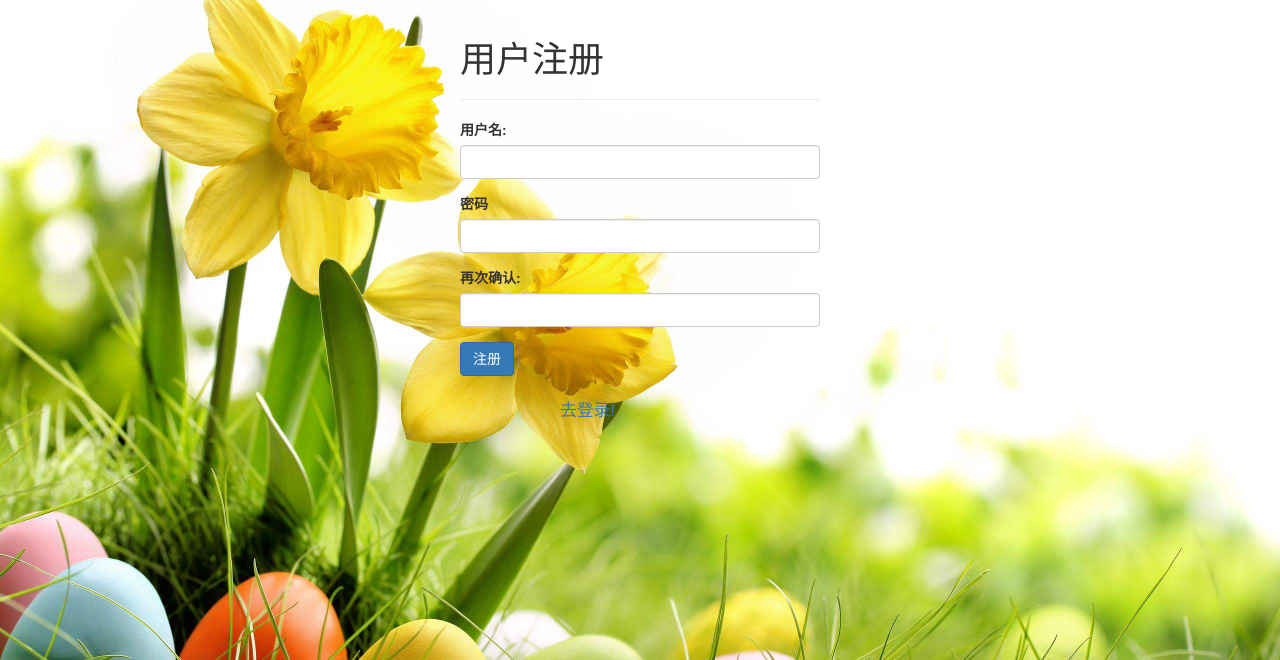
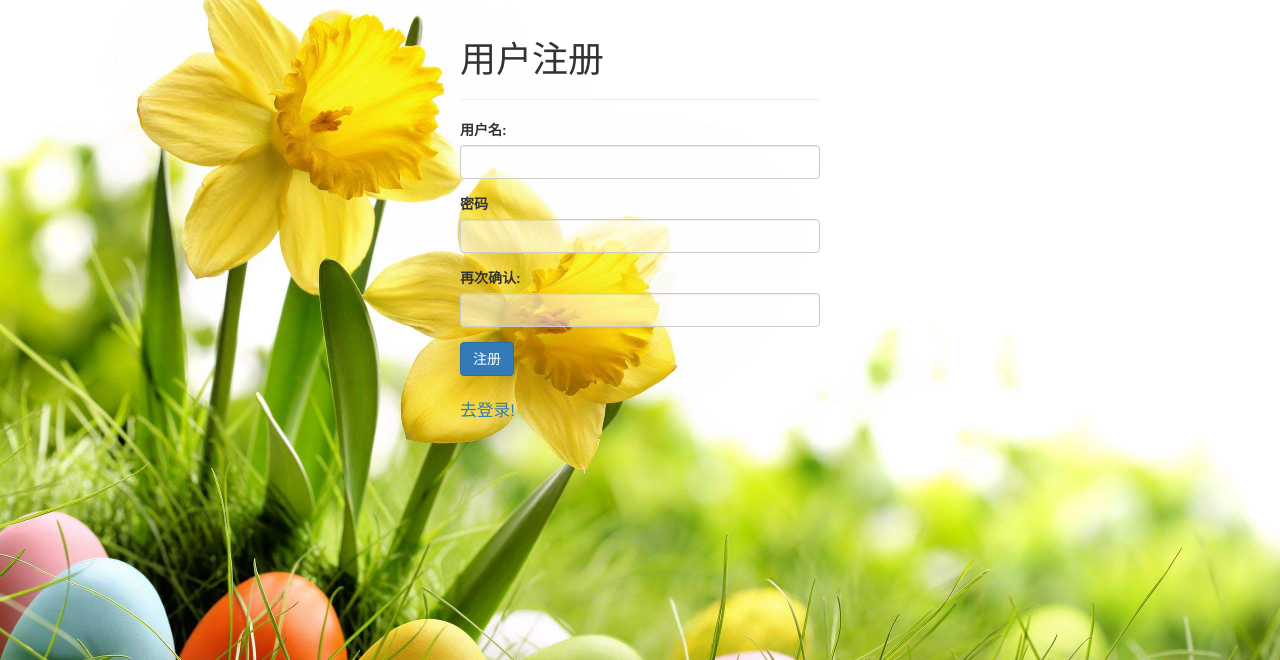
Before and after one commit to xiaowang012/GardenPlatform, a Flask app: page /register in a window 1280 px wide. Shown: the top 660 px of the page. Run offline with Flask 2, Linux system fonts and the light colour scheme; some libraries are stand-ins or nearby versions.

Commit message:
input设置半透明

```diff
--- a/templates/register.html
+++ b/templates/register.html
@@ -38,18 +38,18 @@ body{
                 <form role="form" action="/register" method="post">
                     {{ form.csrf_token }}
                     <div class="form-group">
-                         <label for="username">用户名:</label><input type="text" class="form-control" name="username" /><p>{%if form.username.errors %}{{ form.username.errors[0] }} {% endif %}</p>
+                         <label for="username">用户名:</label><input style="background: rgba(255,255,255,0.5);" type="text" class="form-control" name="username" /><p>{%if form.username.errors %}{{ form.username.errors[0] }} {% endif %}</p>
                     </div>
                     <div class="form-group">
-                         <label for="password">密码</label><input type="password" class="form-control" name="password" /><p>{%if form.password.errors %}{{ form.password.errors[0] }} {% endif %}</p>
+                         <label for="password">密码</label><input style="background: rgba(255,255,255,0.5);" type="password" class="form-control" name="password" /><p>{%if form.password.errors %}{{ form.password.errors[0] }} {% endif %}</p>
                     </div>
 					<div class="form-group">
-						<label for="password1">再次确认:</label><input type="password" class="form-control" name="password1" /><p>{%if form.password1.errors %}{{ form.password1.errors[0] }} {% endif %}</p>
+						<label for="password1">再次确认:</label><input style="background: rgba(255,255,255,0.5);" type="password" class="form-control" name="password1" /><p>{%if form.password1.errors %}{{ form.password1.errors[0] }} {% endif %}</p>
 				    </div>
                     <button type="submit" class="btn btn-default btn-primary">注册</button>
                     <p> {%if dic1 %}{{ dic1['message'] }} {% endif %}</p>
                 </form>
-                <a style="line-height: 50px;font-size: larger;margin-left: 100px;" href="/login">去登录!</a>
+                <a style="line-height: 50px;font-size: larger;text-align: center;" href="/login">去登录!</a>
             </div>
             <div class="col-md-4 column">
             </div>
```
